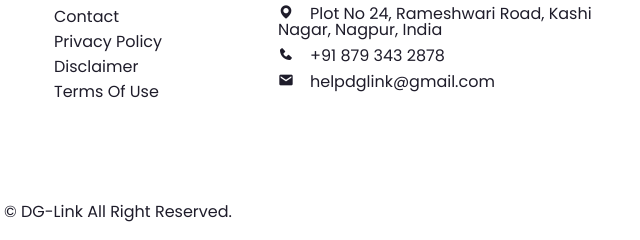
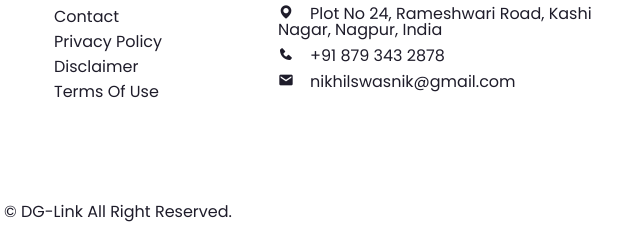
Before and after one commit to Nikhilswasnik/DG-Link, a plain HTML site: page index.html in a window 1280 px wide. Shown: the part 2339-2579 px from the top of the page, 522-1162 px from the left. Drawn offline with nearby package versions, Linux system fonts and the light colour scheme.

Commit message:
Update index.html

```diff
--- a/index.html
+++ b/index.html
@@ -310,7 +310,7 @@
 
             <i class='bx bxs-phone' ><span>+91 879 343 2878</span></i>
 
-            <i class='bx bxs-envelope' ><span>helpdglink@gmail.com</span></i>
+            <i class='bx bxs-envelope' ><span>nikhilswasnik@gmail.com</span></i>
 
         </div>
 
```
